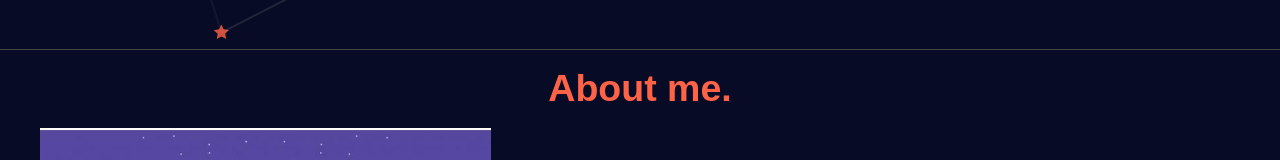
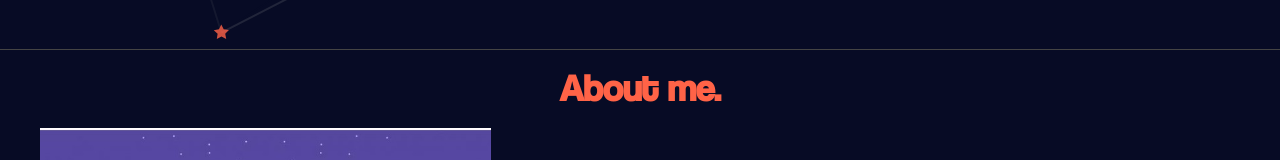
Before and after one commit to Qreamville/My-Portfolio, a React (Create React App) app: page / in a window 1280 px wide. Shown: the part 751-911 px from the top of the page. Built offline with nearby package versions, Linux system fonts and the light colour scheme.

Commit message:
Modify about section heading

```diff
--- a/src/components/about/about.css
+++ b/src/components/about/about.css
@@ -1,3 +1,7 @@
 .about {
   border-top: 1px solid #444;
 }
+
+.about h2 {
+  font-family: "Coolvetica", sans-serif;
+}
```
